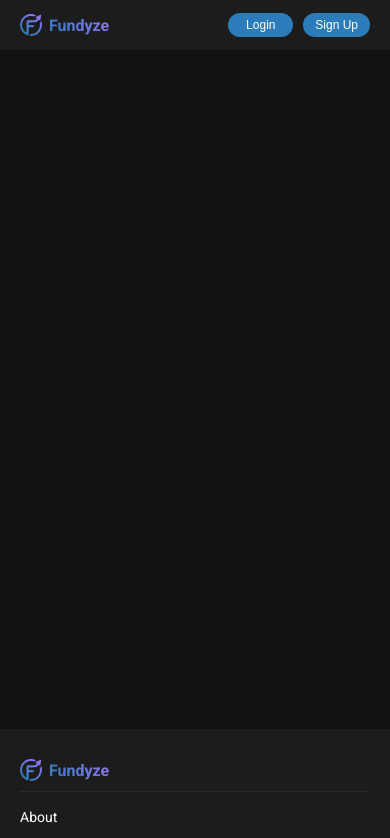
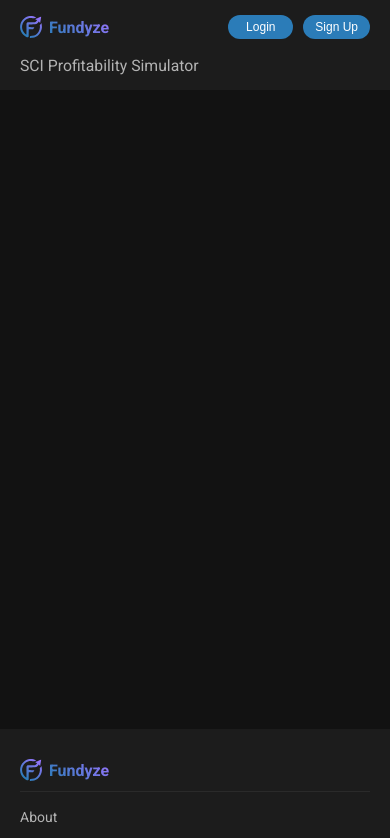
Before and after one commit to Fundyze/fundyze, a React (Vite) app: page / in a window 390 px wide. Shown: the top 838 px of the page. Built offline with nearby package versions, Linux system fonts and the light colour scheme.

Commit message:
feat: add navigation link and improve Header component structure

```diff
--- a/src/app/layout/Header/Header.module.css
+++ b/src/app/layout/Header/Header.module.css
@@ -14,6 +14,7 @@
     display: flex;
     align-items: center;
     gap: 7px;
+    text-decoration: none;
 }
 
 .logo {
@@ -26,6 +27,7 @@
     color: transparent;
     background-clip: text;
     background-image: linear-gradient(45deg, var(--sky-blue), var(--lavender));
+    margin: 0;
 }
 
 /* Content section */
@@ -36,8 +38,77 @@
     color: var(--snow);
 }
 
+/* Navigation links */
+.navList {
+    display: flex;
+    gap: 20px;
+    list-style: none;
+}
+
+.navLink {
+    color: var(--ash);
+    text-decoration: none;
+    font-size: var(--font-size-sm);
+    position: relative;
+    transition: color 0.15s;
+}
+
+.navLink::after {
+    content: "";
+    position: absolute;
+    left: 0;
+    bottom: -2px;
+    width: 100%;
+    height: 1px;
+    background: currentColor;
+    transform: scaleX(0);
+    transition: transform 0.15s;
+    transform-origin: left;
+    pointer-events: none;
+}
+
+.navLink:hover::after {
+    transform: scaleX(1);
+}
+
+
 /* Actions section */
 .actions {
     display: flex;
     gap: 10px;
 }
+
+/* Mobile */
+@media (max-width: 600px) {
+    .header {
+        display: grid;
+        grid-template-columns: 1fr auto;
+        grid-template-areas:
+            "logo actions"
+            "content content";
+        height: auto;
+        gap: 15px;
+        padding: 15px 20px;
+    }
+
+    .logoContainer {
+        grid-area: logo;
+    }
+
+    .actions {
+        grid-area: actions;
+        align-self: center;
+    }
+
+    .content {
+        grid-area: content;
+        text-align: left;
+    }
+
+    .navList {
+        flex-direction: column;
+        gap: 12px;
+        padding: 0;
+        margin: 0;
+    }
+}
--- a/src/app/layout/Header/Header.tsx
+++ b/src/app/layout/Header/Header.tsx
@@ -12,13 +12,15 @@ export default function Header() {
   return (
     <header className={styles.header}>
       {/* Logo section */}
-      <div className={styles.logoContainer}>
+      <a href='/' className={styles.logoContainer}>
           <img src={fundyzeLogo} alt="Fundyze Logo" className={styles.logo} />
           <h1 className={styles.title}>Fundyze</h1>
-      </div>
+      </a>
       {/* Content section */}
       <div className={styles.content}>
-          {/* Future content such as navigation links or user profile can go here */}
+        <ul className={styles.navList}>
+          <li><a className={styles.navLink} href="#">SCI Profitability Simulator</a></li>
+        </ul>
       </div>
       {/* Actions section */}
       <div className={styles.actions}>
--- a/src/styles/variables.css
+++ b/src/styles/variables.css
@@ -24,7 +24,7 @@
     --crimson-active: #6F0000;
     --crimson-background: #FFEBEE;
 
-    --ASH: #B3B3B3;
+    --ash: #B3B3B3;
     --ash-hover: #9E9E9E;
     --ash-active: #7D7D7D;
 
```
